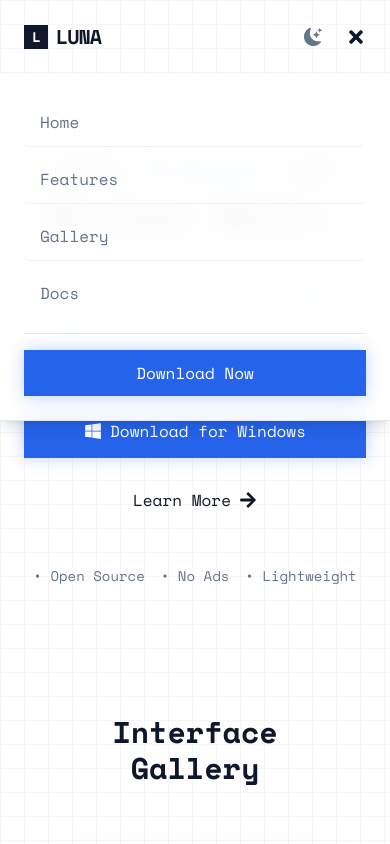
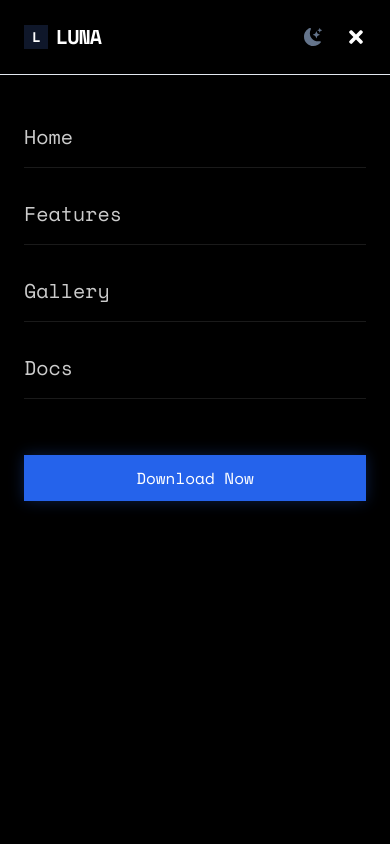
Before and after one commit to kushwahayashh/landingpage-lunaplayer, a React (Vite) app: page / in a window 390 px wide. Both pictures are taken after a click on the button 356 px from the left and 37 px from the top of the page. Shown: the top 844 px of the page. Built offline with nearby package versions, Linux system fonts and the light colour scheme.

Commit message:
Make mobile navbar full screen with solid black background

```diff
--- a/src/components/layout/Header.jsx
+++ b/src/components/layout/Header.jsx
@@ -118,28 +118,50 @@ const Header = () => {
       <AnimatePresence>
         {isMobileMenuOpen && (
           <motion.div
-            initial={{ opacity: 0, y: -10 }}
-            animate={{ opacity: 1, y: 0 }}
-            exit={{ opacity: 0, y: -10 }}
+            initial={{ opacity: 0 }}
+            animate={{ opacity: 1 }}
+            exit={{ opacity: 0 }}
             transition={{ duration: 0.2, ease: "easeOut" }}
-            className="md:hidden absolute top-full left-0 right-0 bg-background/95 backdrop-blur-md border-b border-border shadow-lg"
+            className="md:hidden fixed inset-0 top-0 left-0 right-0 bottom-0 bg-black z-40"
           >
-            <nav className="px-6 py-6 flex flex-col gap-2">
-              {navLinks.map((link, index) => (
+            {/* Header bar in mobile menu */}
+            <div className="flex justify-between items-center px-6 py-5 border-b border-border">
+              <a href="#" className="text-xl font-bold tracking-tighter flex items-center gap-2" onClick={() => setIsMobileMenuOpen(false)}>
+                <div className="w-6 h-6 bg-foreground text-background flex items-center justify-center font-mono text-sm">
+                  L
+                </div>
+                <span className="font-mono text-white">LUNA</span>
+              </a>
+              <div className="flex items-center gap-4">
+                <button
+                  onClick={toggleTheme}
+                  className="p-2 rounded-full hover:bg-secondary transition-colors text-muted-foreground hover:text-foreground"
+                >
+                  {theme === 'dark' ? <BsSunFill className="text-lg" /> : <BsMoonStarsFill className="text-lg" />}
+                </button>
+                <button
+                  onClick={() => setIsMobileMenuOpen(false)}
+                  className="text-xl focus:outline-none text-white"
+                >
+                  <FaTimes />
+                </button>
+              </div>
+            </div>
+
+            {/* Navigation links */}
+            <nav className="px-6 py-8 flex flex-col gap-4">
+              {navLinks.map((link) => (
                 <a
                   key={link.name}
                   href={link.href}
-                  className={cn(
-                    "text-base font-medium text-muted-foreground hover:text-foreground hover:bg-secondary/50 py-3 px-4 rounded-md transition-colors",
-                    index !== navLinks.length - 1 && "border-b border-border/50"
-                  )}
+                  className="text-xl font-medium text-white/80 hover:text-white py-4 border-b border-white/10 transition-colors"
                   onClick={() => setIsMobileMenuOpen(false)}
                   {...(link.external && { target: '_blank', rel: 'noopener noreferrer' })}
                 >
                   {link.name}
                 </a>
               ))}
-              <div className="pt-4 mt-2 border-t border-border">
+              <div className="pt-6 mt-4">
                 <Button href="#download" className="w-full" onClick={() => setIsMobileMenuOpen(false)}>
                   Download Now
                 </Button>
```
